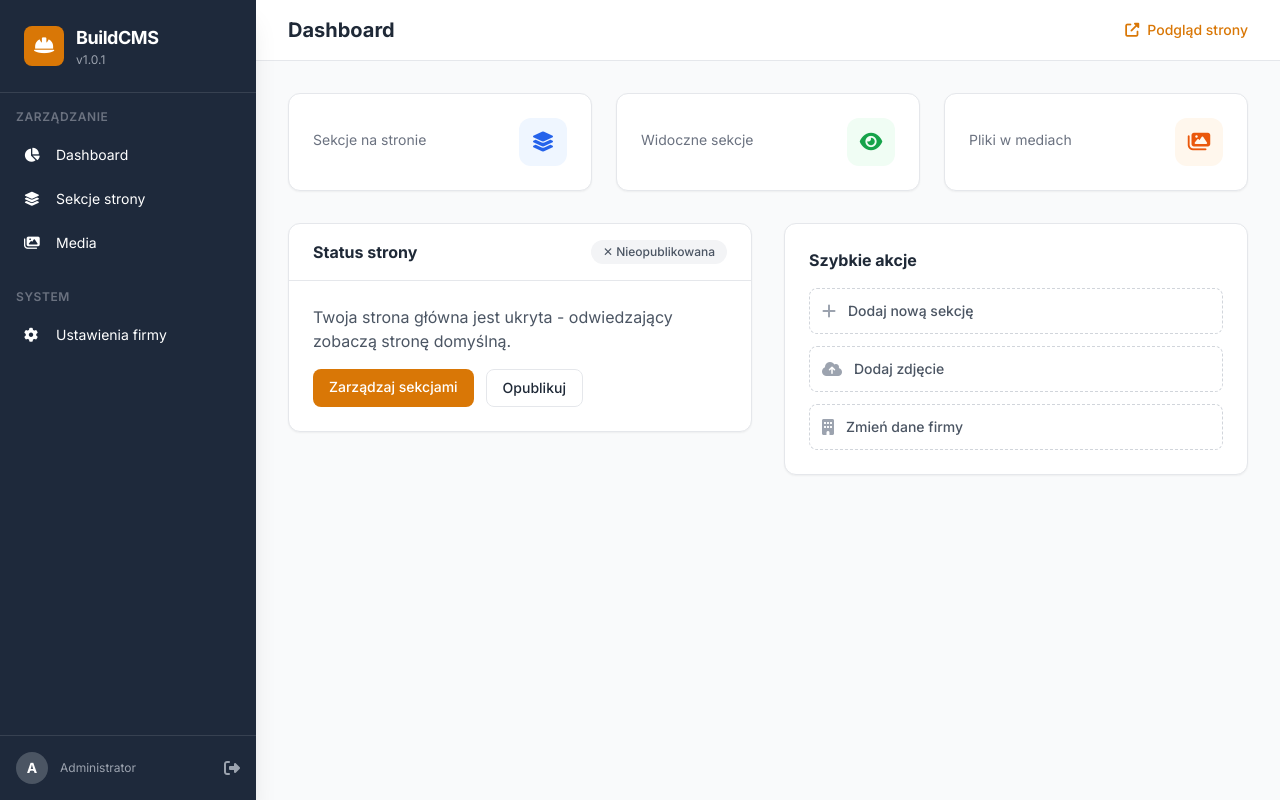
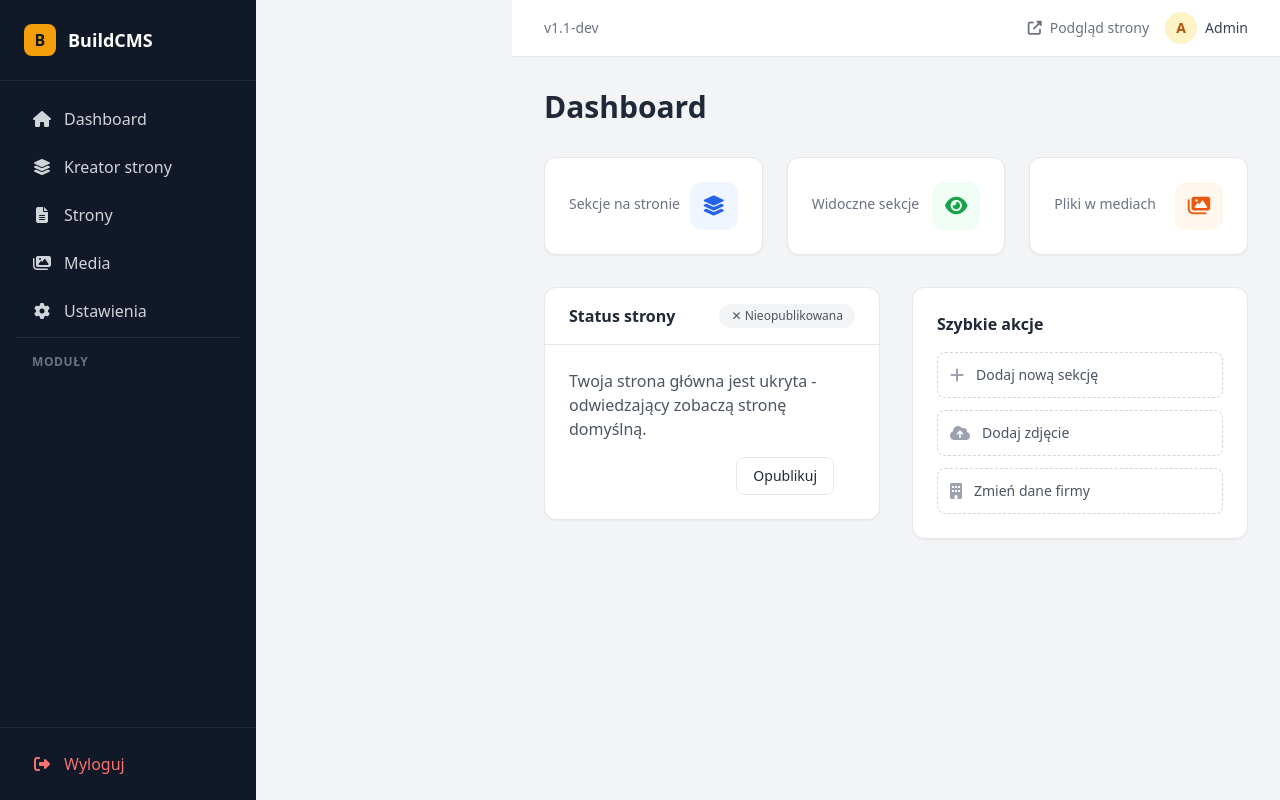
Before and after one commit to gamerpolska123-collab/matys.webdev, a FastAPI app: template app/templates/admin/dashboard.html in a window 1280 px wide. Run offline with FastAPI, Linux system fonts and the light colour scheme; the template is opened without the code that fills it, so the values that code supplies are empty; some libraries are stand-ins or nearby versions.

Commit message:
Automatyczna aktualizacja: 2026-07-29 17:54:18

```diff
--- /dev/null
+++ b/app/static/css/admin/responsive.css
@@ -0,0 +1,36 @@
+/* === Admin Responsive Fixes === */
+@media (max-width: 768px) {
+  .admin-sidebar {
+    position: fixed;
+    left: -100%;
+    top: 0;
+    height: 100vh;
+    width: 260px;
+    z-index: 50;
+    transition: left 0.3s ease;
+  }
+  .admin-sidebar.open {
+    left: 0;
+  }
+  .admin-main {
+    margin-left: 0 !important;
+    padding: 1rem;
+  }
+  .admin-navbar {
+    padding-left: 1rem;
+    padding-right: 1rem;
+  }
+  .builder-sidebar {
+    width: 100% !important;
+    border-right: none;
+    border-bottom: 1px solid #e5e7eb;
+  }
+  .preview-frame {
+    height: 60vh;
+  }
+}
+@media (min-width: 769px) {
+  .admin-sidebar {
+    left: 0 !important;
+  }
+}
--- /dev/null
+++ b/app/static/js/admin/api-client.js
@@ -0,0 +1,22 @@
+/**
+ * CMS API Client – reusable fetch wrapper
+ * Użycie: api.get('/api/pages').then(r => r.json())
+ */
+const api = {
+  base: '',
+  async request(method, url, body = null, headers = {}) {
+    const opts = { method, headers: { 'Content-Type': 'application/json', ...headers }, credentials: 'same-origin' };
+    if (body && typeof body === 'object') opts.body = JSON.stringify(body);
+    const res = await fetch(this.base + url, opts);
+    if (!res.ok) {
+      const err = await res.json().catch(() => ({ detail: 'Błąd sieci' }));
+      throw new Error(err.detail || `HTTP ${res.status}`);
+    }
+    return res;
+  },
+  get(url)  { return this.request('GET', url); },
+  post(url, body) { return this.request('POST', url, body); },
+  put(url, body)  { return this.request('PUT', url, body); },
+  del(url)  { return this.request('DELETE', url); }
+};
+window.api = api;
--- /dev/null
+++ b/app/static/js/admin/drag-drop.js
@@ -0,0 +1,34 @@
+/**
+ * Reusable Drag & Drop Sortable
+ * Użycie: Sortable.init('#list', { onSort: (ids) => {...} })
+ */
+const Sortable = {
+  init(selector, options = {}) {
+    const container = document.querySelector(selector);
+    if (!container) return;
+    let dragged = null;
+    container.querySelectorAll('[draggable="true"]').forEach(el => {
+      el.addEventListener('dragstart', e => {
+        dragged = el;
+        el.classList.add('opacity-50');
+        e.dataTransfer.effectAllowed = 'move';
+      });
+      el.addEventListener('dragend', () => {
+        el.classList.remove('opacity-50');
+        dragged = null;
+        if (options.onSort) {
+          const ids = Array.from(container.children).map(c => c.dataset.id).filter(Boolean);
+          options.onSort(ids);
+        }
+      });
+      el.addEventListener('dragover', e => {
+        e.preventDefault();
+        if (!dragged || dragged === el) return;
+        const rect = el.getBoundingClientRect();
+        const after = e.clientY > rect.top + rect.height / 2;
+        container.insertBefore(dragged, after ? el.nextSibling : el);
+      });
+    });
+  }
+};
+window.Sortable = Sortable;
--- /dev/null
+++ b/app/static/js/admin/mobile-preview.js
@@ -0,0 +1,23 @@
+/**
+ * Mobile Preview Toggle
+ * Użycie: MobilePreview.init('#preview-frame', '#toggle-btn')
+ */
+const MobilePreview = {
+  init(frameSelector, btnSelector) {
+    const frame = document.querySelector(frameSelector);
+    const btn = document.querySelector(btnSelector);
+    if (!frame || !btn) return;
+    let mobile = false;
+    btn.addEventListener('click', () => {
+      mobile = !mobile;
+      frame.style.width = mobile ? '375px' : '100%';
+      frame.style.margin = mobile ? '0 auto' : '0';
+      btn.innerHTML = mobile
+        ? '<i class="fas fa-desktop"></i> Desktop'
+        : '<i class="fas fa-mobile-alt"></i> Mobile';
+      btn.classList.toggle('bg-blue-600', mobile);
+      btn.classList.toggle('bg-gray-600', !mobile);
+    });
+  }
+};
+window.MobilePreview = MobilePreview;
--- /dev/null
+++ b/app/static/js/admin/page-builder.js
@@ -0,0 +1,35 @@
+/**
+ * Page Builder – szkielet v1.1
+ * Zarządza listą sekcji, drag & drop, preview toggle
+ */
+document.addEventListener('DOMContentLoaded', () => {
+  const sectionList = document.getElementById('builder-sections');
+  if (!sectionList) return;
+
+  // Inicjalizacja DnD
+  Sortable.init('#builder-sections', {
+    onSort: async (ids) => {
+      try {
+        await api.post('/api/homepage/sections/reorder', { order: ids });
+        UI.toast('Kolejność zapisana');
+      } catch (e) {
+        UI.toast(e.message, 'error');
+      }
+    }
+  });
+
+  // Toggle widoczności sekcji
+  document.querySelectorAll('.toggle-visibility').forEach(btn => {
+    btn.addEventListener('click', async () => {
+      const id = btn.dataset.id;
+      try {
+        await api.post(`/api/homepage/sections/${id}/toggle`);
+        btn.classList.toggle('text-green-600');
+        btn.classList.toggle('text-gray-400');
+        UI.toast('Widoczność zmieniona');
+      } catch (e) {
+        UI.toast(e.message, 'error');
+      }
+    });
+  });
+});
--- /dev/null
+++ b/app/static/js/admin/ui-utils.js
@@ -0,0 +1,20 @@
+/**
+ * UI Utils – reusable toast, modal, confirm
+ */
+const UI = {
+  toast(msg, type = 'success') {
+    const t = document.createElement('div');
+    t.className = `fixed bottom-4 right-4 px-4 py-2 rounded-lg shadow-lg text-white text-sm z-[100] transition-opacity duration-300 ${type === 'error' ? 'bg-red-600' : 'bg-green-600'}`;
+    t.textContent = msg;
+    document.body.appendChild(t);
+    setTimeout(() => { t.style.opacity = '0'; setTimeout(() => t.remove(), 300); }, 2500);
+  },
+  confirm(msg) { return window.confirm(msg); },
+  modal(id, show = true) {
+    const el = document.getElementById(id);
+    if (!el) return;
+    el.classList.toggle('hidden', !show);
+    el.classList.toggle('flex', show);
+  }
+};
+window.UI = UI;
--- /dev/null
+++ b/app/templates/admin/components/navbar.html
@@ -0,0 +1,27 @@
+<header class="admin-navbar bg-white border-b px-4 md:px-8 py-3 flex items-center justify-between sticky top-0 z-40">
+  <div class="flex items-center gap-4">
+    <button id="sidebarToggle" class="md:hidden text-gray-600 hover:text-gray-900">
+      <i class="fas fa-bars text-xl"></i>
+    </button>
+    <span class="text-sm text-gray-500 hidden sm:inline">v1.1-dev</span>
+  </div>
+  <div class="flex items-center gap-4">
+    <a href="/" target="_blank" class="text-gray-500 hover:text-gray-700 text-sm flex items-center gap-2">
+      <i class="fas fa-external-link-alt"></i> <span class="hidden sm:inline">Podgląd strony</span>
+    </a>
+    <div class="flex items-center gap-2 text-sm text-gray-700">
+      <div class="w-8 h-8 bg-amber-100 text-amber-700 rounded-full flex items-center justify-center font-bold">
+        {{ user.full_name[0] if user and user.full_name else 'A' }}
+      </div>
+      <span class="hidden md:inline">{{ user.full_name if user else 'Admin' }}</span>
+    </div>
+  </div>
+</header>
+<script>
+document.getElementById('sidebarToggle')?.addEventListener('click', () => {
+  document.getElementById('adminSidebar').classList.toggle('open');
+});
+document.getElementById('sidebarClose')?.addEventListener('click', () => {
+  document.getElementById('adminSidebar').classList.remove('open');
+});
+</script>
--- /dev/null
+++ b/app/templates/admin/components/sidebar.html
@@ -0,0 +1,41 @@
+<aside id="adminSidebar" class="admin-sidebar bg-gray-900 text-white w-64 flex-shrink-0 flex flex-col">
+  <div class="p-6 border-b border-gray-800 flex items-center justify-between">
+    <div class="flex items-center gap-3">
+      <div class="w-8 h-8 bg-amber-500 rounded-lg flex items-center justify-center font-bold text-gray-900">B</div>
+      <span class="font-bold text-lg">BuildCMS</span>
+    </div>
+    <button id="sidebarClose" class="md:hidden text-gray-400 hover:text-white">
+      <i class="fas fa-times"></i>
+    </button>
+  </div>
+  <nav class="flex-1 p-4 space-y-1 overflow-y-auto">
+    <a href="/admin" class="flex items-center gap-3 px-4 py-2.5 rounded-lg hover:bg-gray-800 transition-colors {% if request.url.path == '/admin' %}bg-gray-800 text-amber-400{% else %}text-gray-300{% endif %}">
+      <i class="fas fa-home w-5 text-center"></i> Dashboard
+    </a>
+    <a href="/admin/builder" class="flex items-center gap-3 px-4 py-2.5 rounded-lg hover:bg-gray-800 transition-colors {% if request.url.path.startswith('/admin/builder') %}bg-gray-800 text-amber-400{% else %}text-gray-300{% endif %}">
+      <i class="fas fa-layer-group w-5 text-center"></i> Kreator strony
+    </a>
+    <a href="/admin/pages" class="flex items-center gap-3 px-4 py-2.5 rounded-lg hover:bg-gray-800 transition-colors {% if request.url.path.startswith('/admin/pages') %}bg-gray-800 text-amber-400{% else %}text-gray-300{% endif %}">
+      <i class="fas fa-file-alt w-5 text-center"></i> Strony
+    </a>
+    <a href="/admin/media" class="flex items-center gap-3 px-4 py-2.5 rounded-lg hover:bg-gray-800 transition-colors {% if request.url.path == '/admin/media' %}bg-gray-800 text-amber-400{% else %}text-gray-300{% endif %}">
+      <i class="fas fa-images w-5 text-center"></i> Media
+    </a>
+    <a href="/admin/settings" class="flex items-center gap-3 px-4 py-2.5 rounded-lg hover:bg-gray-800 transition-colors {% if request.url.path == '/admin/settings' %}bg-gray-800 text-amber-400{% else %}text-gray-300{% endif %}">
+      <i class="fas fa-cog w-5 text-center"></i> Ustawienia
+    </a>
+    <div class="pt-4 mt-4 border-t border-gray-800">
+      <p class="px-4 text-xs font-semibold text-gray-500 uppercase tracking-wider mb-2">Moduły</p>
+      {% for item in menu %}
+      <a href="{{ item.url }}" class="flex items-center gap-3 px-4 py-2 rounded-lg hover:bg-gray-800 text-gray-300 transition-colors">
+        <i class="fas {{ item.icon }} w-5 text-center"></i> {{ item.label }}
+      </a>
+      {% endfor %}
+    </div>
+  </nav>
+  <div class="p-4 border-t border-gray-800">
+    <a href="/logout" class="flex items-center gap-3 px-4 py-2 rounded-lg hover:bg-red-900/30 text-red-400 transition-colors">
+      <i class="fas fa-sign-out-alt w-5 text-center"></i> Wyloguj
+    </a>
+  </div>
+</aside>
--- /dev/null
+++ b/app/templates/admin/components/toast.html
@@ -0,0 +1,2 @@
+<!-- Toast container managed by ui-utils.js -->
+<div id="toastContainer" class="fixed bottom-4 right-4 z-[100] space-y-2 pointer-events-none"></div>
--- a/app/templates/base.html
+++ b/app/templates/base.html
@@ -5,90 +5,41 @@
   <meta name="viewport" content="width=device-width, initial-scale=1.0">
   <title>{% block title %}Panel{% endblock %} | BuildCMS</title>
   <script src="https://cdn.tailwindcss.com"></script>
-    <link rel="stylesheet" href="https://cdnjs.cloudflare.com/ajax/libs/font-awesome/6.5.0/css/all.min.css">
-    <script>
-        tailwind.config = {
-            theme: {
-                extend: {
-                    colors: {
-                        primary: '#d97706',
-                        secondary: '#1e293b',
-                        accent: '#f59e0b'
-                    }
-                }
-            }
-        }
-    </script>
-    <style>
-        @import url('https://fonts.googleapis.com/css2?family=Inter:wght@300;400;500;600;700&display=swap');
-        body { font-family: 'Inter', sans-serif; }
-        .sidebar-link:hover { background: rgba(255,255,255,0.05); }
-        .sidebar-link.active { background: rgba(217,119,6,0.15); border-right: 3px solid #d97706; color: #d97706; }
-        .card-hover { transition: all 0.2s; }
-        .card-hover:hover { transform: translateY(-2px); box-shadow: 0 10px 25px -5px rgba(0,0,0,0.1); }
-    </style>
+  <link rel="stylesheet" href="https://cdnjs.cloudflare.com/ajax/libs/font-awesome/6.4.0/css/all.min.css">
+  <link rel="stylesheet" href="/static/css/admin/builder.css">
+  <link rel="stylesheet" href="/static/css/admin/responsive.css">
   {% block extra_css %}{% endblock %}
 </head>
-<body class="bg-gray-50 text-gray-800">
-    <div class="flex h-screen overflow-hidden">
-        <aside class="w-64 bg-secondary text-white flex flex-col shadow-xl z-20">
-            <div class="p-6 border-b border-gray-700">
-                <div class="flex items-center gap-3">
-                    <div class="w-10 h-10 bg-primary rounded-lg flex items-center justify-center">
-                        <i class="fas fa-hard-hat text-white text-lg"></i>
-                    </div>
-                    <div>
-                        <h1 class="font-bold text-lg tracking-tight">BuildCMS</h1>
-                        <p class="text-xs text-gray-400">v1.0.1</p>
-                    </div>
-                </div>
-            </div>
-            <nav class="flex-1 overflow-y-auto py-4">
-                <div class="px-4 mb-2 text-xs font-semibold text-gray-500 uppercase tracking-wider">Zarządzanie</div>
-                <a href="/admin" class="sidebar-link {% if request.url.path == '/admin' %}active{% endif %} flex items-center gap-3 px-4 py-3 mx-2 rounded-lg text-sm transition-colors">
-                    <i class="fas fa-chart-pie w-5"></i> Dashboard
-                </a>
-                <a href="/admin/sections" class="sidebar-link {% if '/admin/sections' in request.url.path %}active{% endif %} flex items-center gap-3 px-4 py-3 mx-2 rounded-lg text-sm transition-colors">
-                    <i class="fas fa-layer-group w-5"></i> Sekcje strony
-                </a>
-                <a href="/admin/media" class="sidebar-link {% if '/admin/media' in request.url.path %}active{% endif %} flex items-center gap-3 px-4 py-3 mx-2 rounded-lg text-sm transition-colors">
-                    <i class="fas fa-images w-5"></i> Media
-                </a>
-                <div class="px-4 mt-6 mb-2 text-xs font-semibold text-gray-500 uppercase tracking-wider">System</div>
-                <a href="/admin/settings" class="sidebar-link {% if '/admin/settings' in request.url.path %}active{% endif %} flex items-center gap-3 px-4 py-3 mx-2 rounded-lg text-sm transition-colors">
-                    <i class="fas fa-cog w-5"></i> Ustawienia firmy
-                </a>
-            </nav>
-            <div class="p-4 border-t border-gray-700">
-                <div class="flex items-center gap-3">
-                    <div class="w-8 h-8 bg-gray-600 rounded-full flex items-center justify-center text-sm font-bold">
-                        {{ user.full_name[:1] if user.full_name else 'A' }}
-                    </div>
-                    <div class="flex-1 min-w-0">
-                        <p class="text-sm font-medium truncate">{{ user.email }}</p>
-                        <p class="text-xs text-gray-400">Administrator</p>
-                    </div>
-                    <a href="/logout" class="text-gray-400 hover:text-white transition-colors" title="Wyloguj">
-                        <i class="fas fa-sign-out-alt"></i>
-                    </a>
-                </div>
-            </div>
-        </aside>
-        <main class="flex-1 overflow-y-auto">
-            <header class="bg-white border-b px-8 py-4 flex items-center justify-between sticky top-0 z-10">
-                <h2 class="text-xl font-bold text-gray-800">{% block header %}Dashboard{% endblock %}</h2>
-                <div class="flex items-center gap-4">
-                    <a href="/" target="_blank" class="text-sm text-primary hover:text-accent font-medium flex items-center gap-2">
-                        <i class="fas fa-external-link-alt"></i> Podgląd strony
-                    </a>
-                </div>
+<body class="bg-gray-100 text-gray-800 min-h-screen flex flex-col md:flex-row">
+
+  <!-- Sidebar -->
+  {% include "admin/components/sidebar.html" %}
+
+  <!-- Main -->
+  <div class="flex-1 flex flex-col min-h-screen admin-main md:ml-64 transition-all">
+    <!-- Navbar -->
+    {% include "admin/components/navbar.html" %}
+
+    <!-- Content -->
+    <main class="flex-1 p-4 md:p-8 overflow-y-auto">
+      <div class="max-w-7xl mx-auto">
+        <header class="mb-6 md:mb-8">
+          <h1 class="text-2xl md:text-3xl font-bold text-gray-800">{% block header %}Dashboard{% endblock %}</h1>
         </header>
-            <div class="p-8">
         {% block content %}{% endblock %}
       </div>
     </main>
   </div>
-    <script src="https://unpkg.com/htmx.org@1.9.10"></script>
+
+  <!-- Toast -->
+  {% include "admin/components/toast.html" %}
+
+  <!-- Reusable JS -->
+  <script src="/static/js/admin/api-client.js"></script>
+  <script src="/static/js/admin/ui-utils.js"></script>
+  <script src="/static/js/admin/drag-drop.js"></script>
+  <script src="/static/js/admin/mobile-preview.js"></script>
+  <script src="/static/js/admin/page-builder.js"></script>
   {% block extra_js %}{% endblock %}
 </body>
 </html>
```
Also changed, not shown: app/routers/admin.py (+56 -6 lines), app/static/css/admin/builder.css (added, +36 -0 lines), app/templates/admin/builder/index.html (added, +135 -0 lines), README.md, 1 other file. Lines whose indentation alone changed are shown as unchanged.
